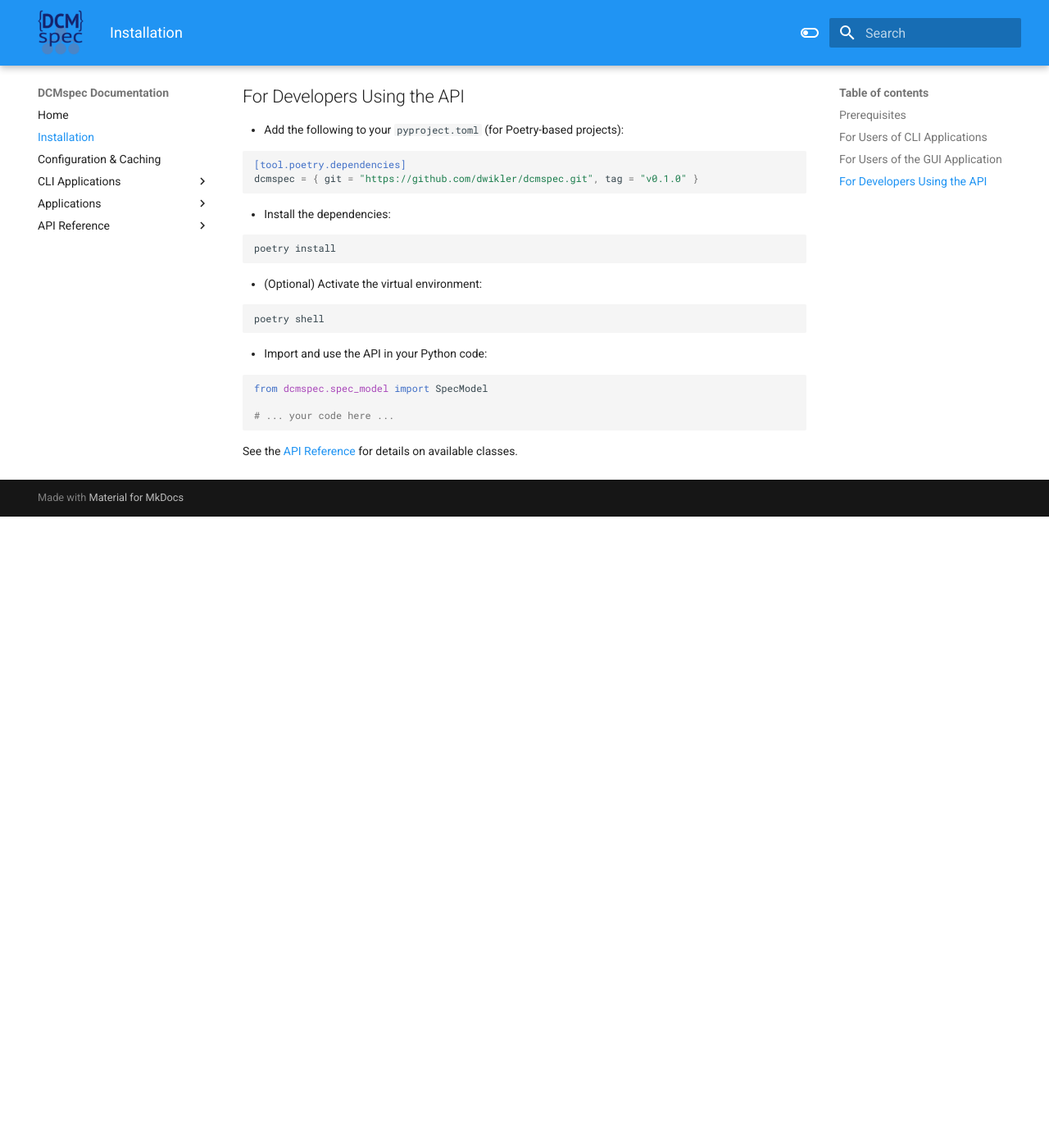
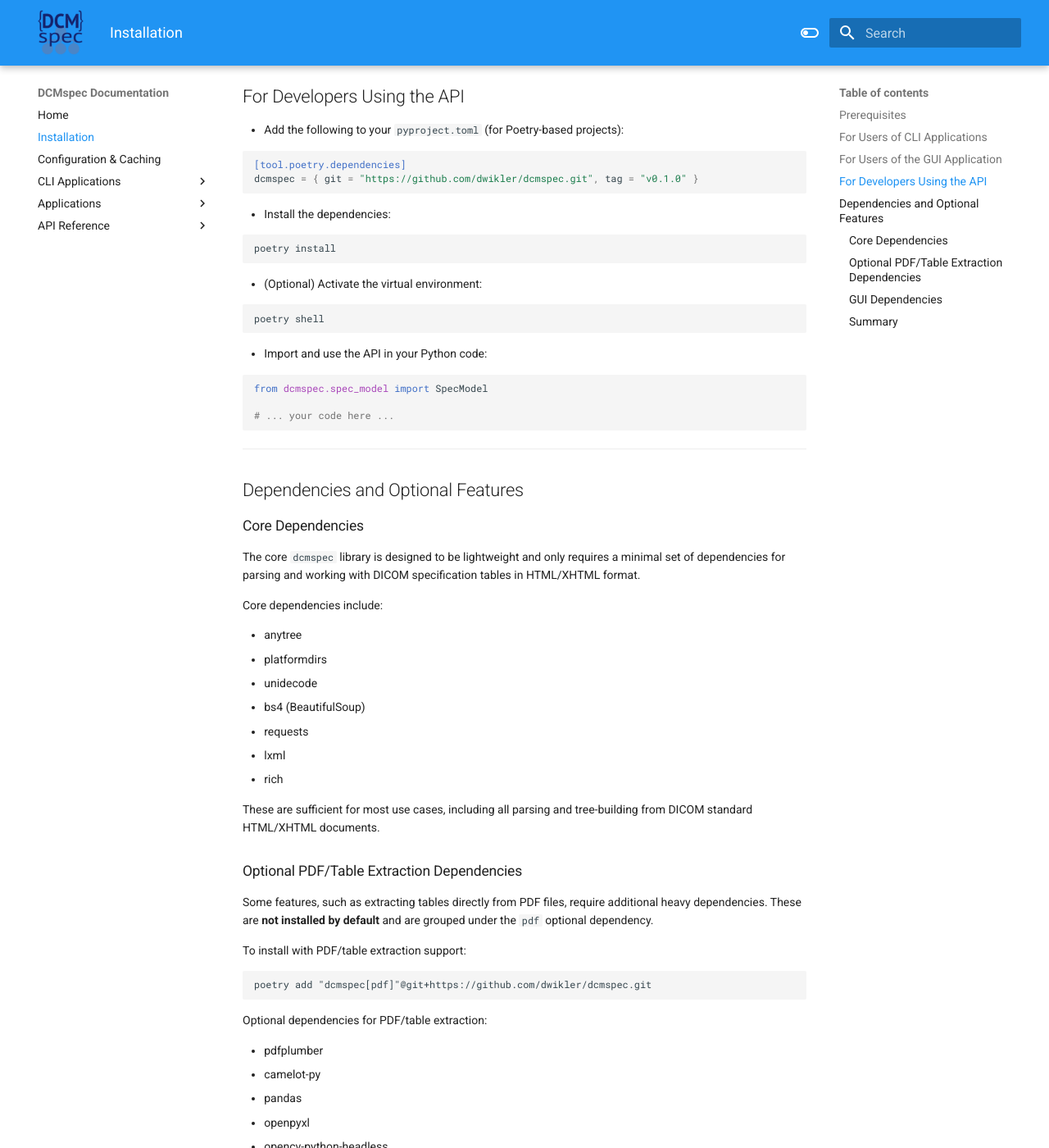
Before and after one commit to dwikler/dcmspec, an MkDocs documentation site: the page built from docs/installation.md, in a window 1280 px wide and 1400 px high, scrolled down 1649 px. Shown: the whole window at 82% size. Built offline with MkDocs 1.6.1 and Material for MkDocs 9.7.7, drawn with Linux system fonts in a browser that asks for light colours; before the commit the page ends 2279 px from its top, so only the background shows below that; some of the changed text lies outside the part shown.

Commit message:
refactor and document optional dependencies for lightweight install - Move heavy PDF/table extraction dependencies to [project.optional-dependencies] in pyproject.toml - Update installation.md to clearly explain core, [pdf], and [gui] extras and their installation

````diff
--- a/docs/installation.md
+++ b/docs/installation.md
@@ -118,4 +118,64 @@
   # ... your code here ...
   ```
 
+---
+
+## Dependencies and Optional Features
+
+### Core Dependencies
+
+The core `dcmspec` library is designed to be lightweight and only requires a minimal set of dependencies for parsing and working with DICOM specification tables in HTML/XHTML format.
+
+Core dependencies include:
+
+- anytree
+- platformdirs
+- unidecode
+- bs4 (BeautifulSoup)
+- requests
+- lxml
+- rich
+
+These are sufficient for most use cases, including all parsing and tree-building from DICOM standard HTML/XHTML documents.
+
+### Optional PDF/Table Extraction Dependencies
+
+Some features, such as extracting tables directly from PDF files, require additional heavy dependencies. These are **not installed by default** and are grouped under the `pdf` optional dependency.
+
+To install with PDF/table extraction support:
+
+```
+poetry add "dcmspec[pdf]"@git+https://github.com/dwikler/dcmspec.git
+```
+
+Optional dependencies for PDF/table extraction:
+
+- pdfplumber
+- camelot-py
+- pandas
+- openpyxl
+- opencv-python-headless
+
+These are only needed if you want to extract tables from PDF documents.
+
+### GUI Dependencies
+
+If you want to use the sample GUI explorer app, you can install the `gui` extra:
+
+```
+poetry add "dcmspec[gui]"@git+https://github.com/dwikler/dcmspec.git
+```
+
+This will install:
+
+- tkhtmlview
+
+### Summary
+
+- Default install: Lightweight, core parsing features only.
+- With `[pdf]` extra: Adds PDF/table extraction support.
+- With `[gui]` extra: Adds GUI dependencies for the sample explorer app.
+
+See the pyproject.toml for the full list of dependencies and extras.
+
 See the [API Reference](./api/index.md) for details on available classes.
````
Also changed, not shown: pyproject.toml (+7 -0 lines).
